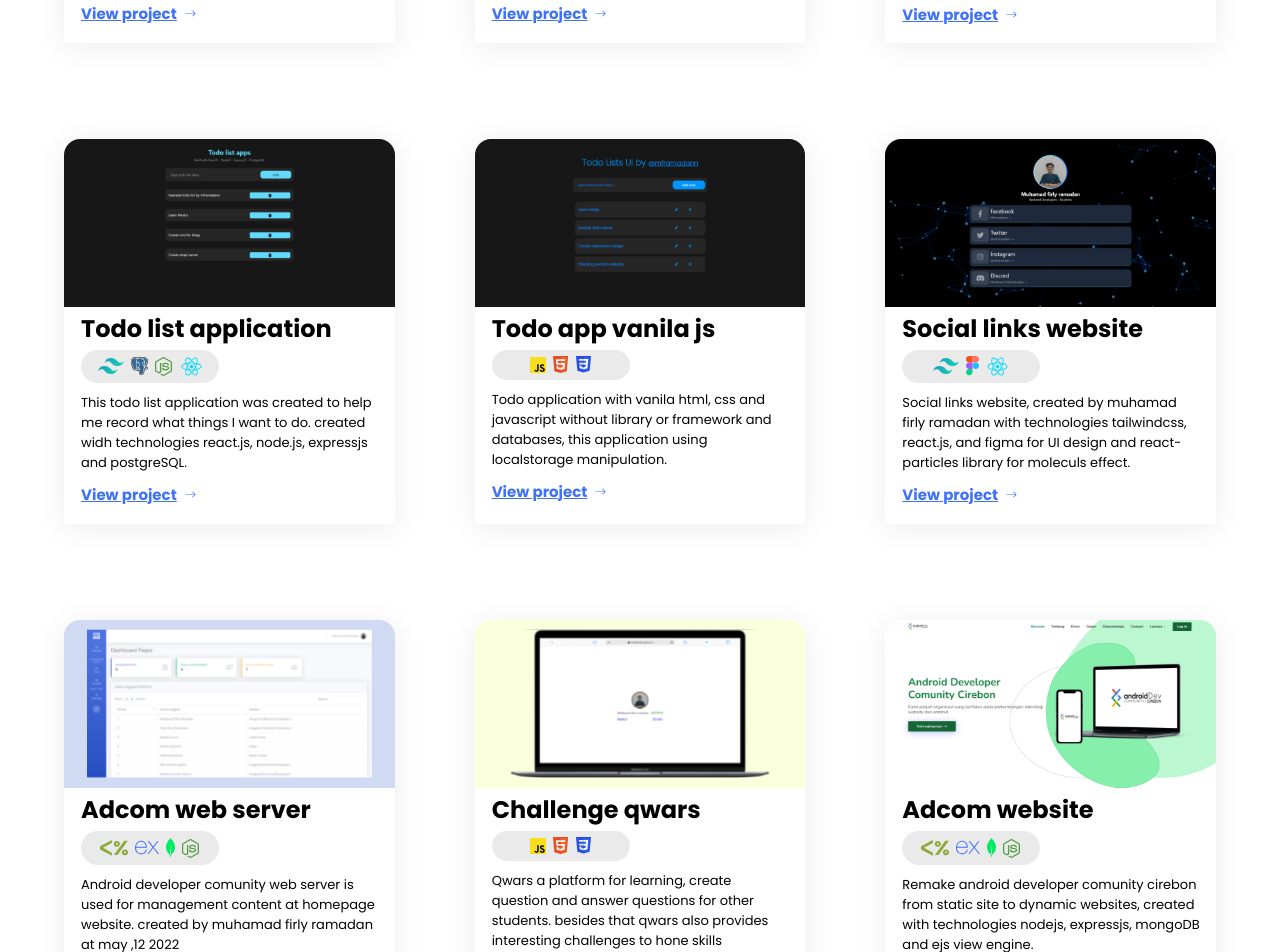
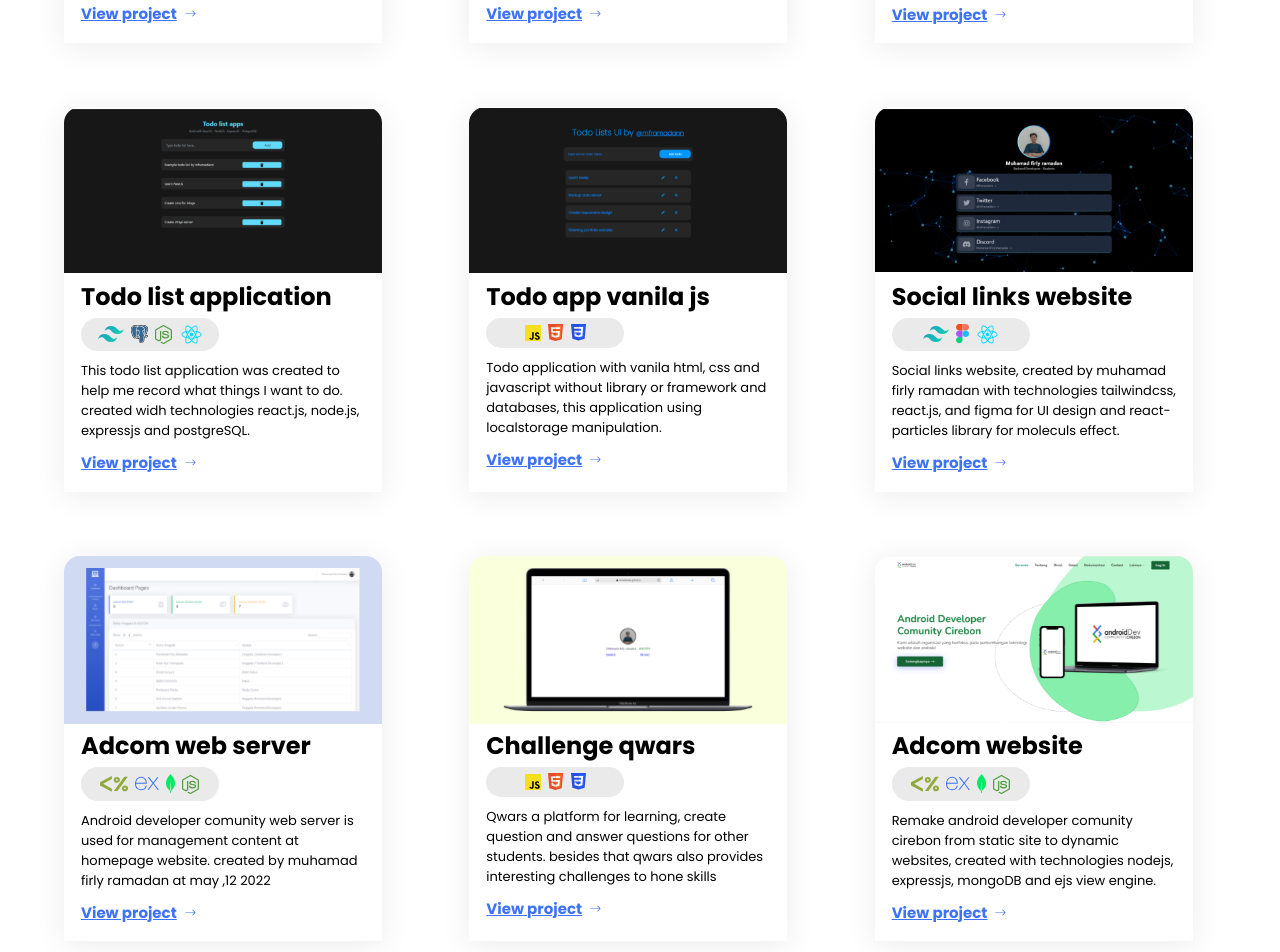
Before and after one commit to mframadann/uts-spa, a React (Create React App) app: page / in a window 1280 px wide. Shown: the part 3100-4052 px from the top of the page. Built offline with nearby package versions, Linux system fonts and the light colour scheme.

Commit message:
change display

```diff
--- a/src/components/organisms/Projects.js
+++ b/src/components/organisms/Projects.js
@@ -209,8 +209,6 @@ const Projects = () => {
           description="Rest application programming interfaces (API) services used from handling request from the client in alphadev blogs pages. created by muhamad firly ramadan  "
           link="https://blogs.alphadev.biz.id"
         />
-      </div>
-      <div className="projects-contain">
         <CardProject
           image={TodoList}
           icons={icons[0].todo_app}
@@ -236,8 +234,6 @@ const Projects = () => {
           description="Social links website, created by muhamad firly ramadan with technologies tailwindcss, react.js, and figma for UI design and react-particles library for moleculs effect."
           link="https://mframadann.vercel.app"
         />
-      </div>
-      <div className="projects-contain">
         <CardProject
           image={AdcomServer}
           icons={icons[0].adcom_server}
@@ -262,8 +258,6 @@ const Projects = () => {
           description="Remake android developer comunity cirebon from static site to dynamic websites, created with technologies nodejs, expressjs, mongoDB and ejs view engine. "
           link="https://adcom-staging.herokuapp.com"
         />
-      </div>
-      <div className="projects-contain">
         <CardProject
           image={AlphadevCms}
           icons={icons[0].adcom_server}
--- a/src/styles/globals.css
+++ b/src/styles/globals.css
@@ -82,7 +82,7 @@
 }
 
 .projects-card {
-  width: 318pt;
+  width: 19.875rem;
   height: 385px;
   border-radius: 16px 16px 0 0;
   overflow-y: hidden;
@@ -130,6 +130,8 @@
   max-width: 72rem;
   display: flex;
   flex-direction: column;
+  align-items: center;
+  justify-content: center;
   gap: 6rem;
 }
 
@@ -141,10 +143,9 @@
 .projects-contain {
   width: 100%;
   max-width: 72rem;
-  display: flex;
-  justify-content: center;
-  gap: 50px 5rem;
-  align-items: center;
+  gap: 4rem;
+  display: grid;
+  grid-template-columns: repeat(3, minmax(0, 1fr));
 }
 
 .tech-stack-label {
```
